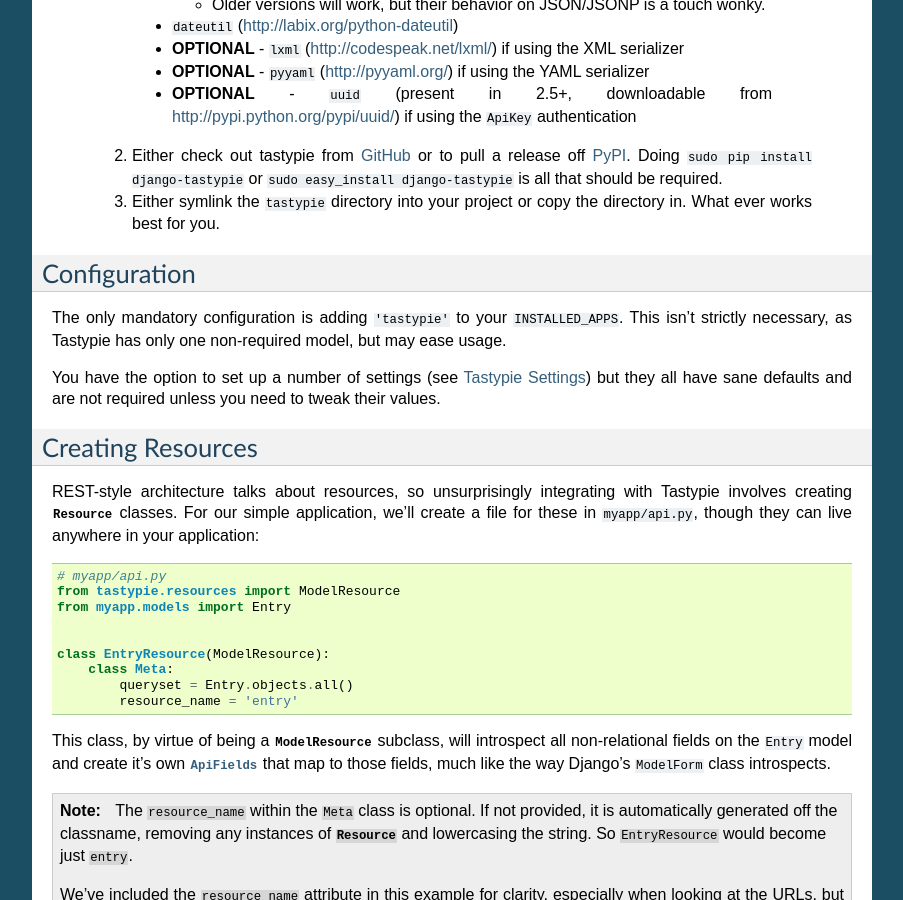
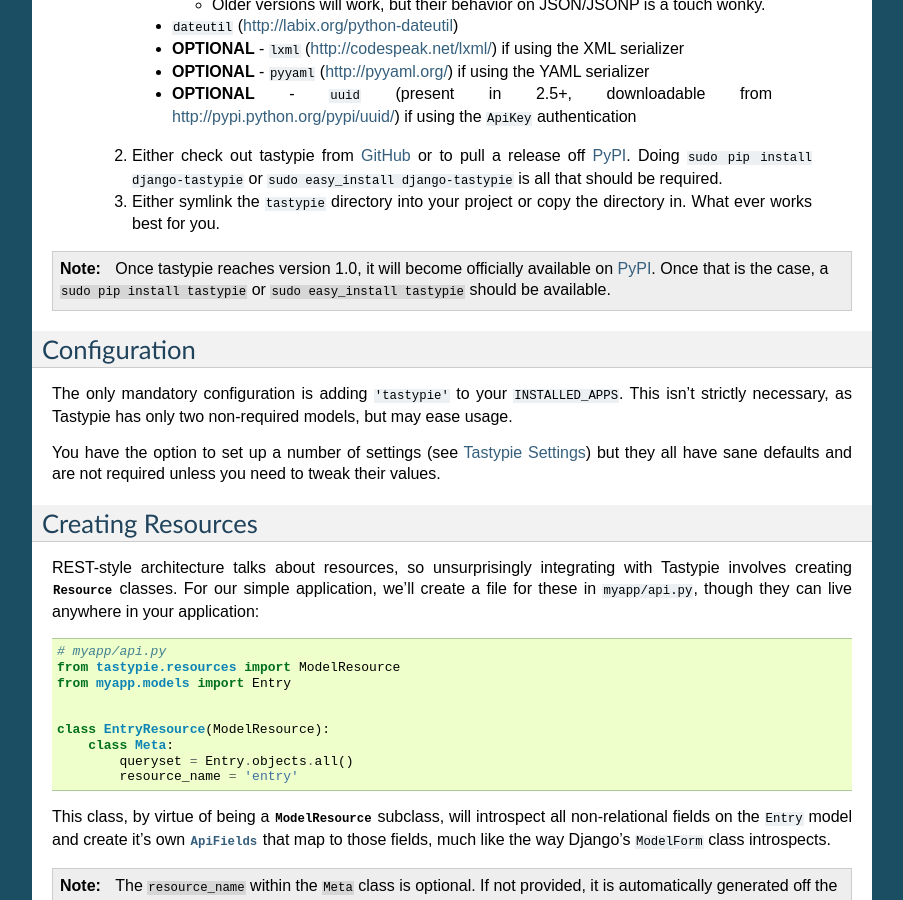
Before and after one commit to django-tastypie/django-tastypie, a Sphinx documentation site: the page built from docs/tutorial.rst, in a window 1280 px wide and 900 px high, scrolled down 966 px. Shown: the whole window, without its empty margins (198-1101 px from the left). Built offline with Sphinx 7.4.7, drawn with Linux system fonts in a browser that asks for light colours; pages that are not in the unit, such as notebooks, are missing from menus.

Commit message:
Fixed typos and ambiguous phrasings in the tutorial documentation.

```diff
--- a/docs/tutorial.rst
+++ b/docs/tutorial.rst
@@ -77,6 +77,12 @@
   3. Either symlink the ``tastypie`` directory into your project or copy the
      directory in. What ever works best for you.
 
+.. note::
+
+    Once tastypie reaches version 1.0, it will become officially available on
+    PyPI_. Once that is the case, a ``sudo pip install tastypie`` or ``sudo
+    easy_install tastypie`` should be available.
+
 .. _GitHub: http://github.com/toastdriven/django-tastypie
 .. _PyPI: http://pypi.python.org/
 
@@ -85,8 +91,8 @@
 =============
 
 The only mandatory configuration is adding ``'tastypie'`` to your
-``INSTALLED_APPS``. This isn't strictly necessary, as Tastypie has only one
-non-required model, but may ease usage.
+``INSTALLED_APPS``. This isn't strictly necessary, as Tastypie has only two
+non-required models, but may ease usage.
 
 You have the option to set up a number of settings (see :doc:`settings`) but
 they all have sane defaults and are not required unless you need to tweak their
```
